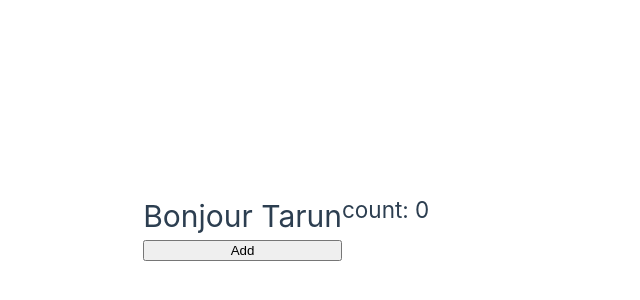
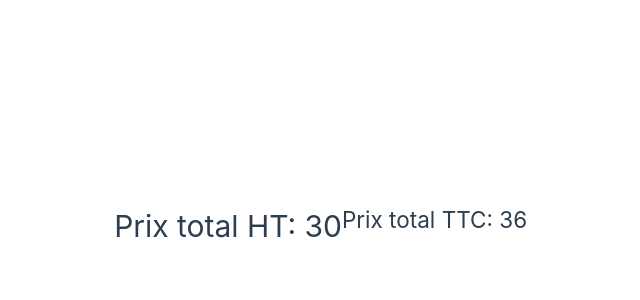
Before and after one commit to dhruthinooka/vueProj, a Vue app: page / in a window 1280 px wide. Shown: the part 174-474 px from the top of the page, without its empty margins (298-938 px from the left). Built offline with nearby package versions, Linux system fonts and the light colour scheme; the HTML template or start-up script is replaced by a standard one.

Commit message:
computed() for computing the values from reactive properties

```diff
--- a/src/App.vue
+++ b/src/App.vue
@@ -1,23 +1,21 @@
 <template>
-  <h1>Bonjour {{ user.name }}</h1>
-  <h2>count: {{ count }}</h2>
-  <button @click="incCount">Add</button>
+  <h1>Prix total HT: {{ totalPriceHT }}</h1>
+  <h2>Prix total TTC: {{ totalPriceTTC }}</h2>
 </template>
 <script setup lang="ts">
-import { ref, reactive } from 'vue'
+import { computed, reactive } from 'vue'
 
-const state = reactive( {
-  user: {
-    name: 'Tarun',
-    age: 32,
-  }
+const product = reactive({
+  name: 'books',
+  quantity: 3,
+  priceHT: 10
 })
 
-let { user } = state;
-let count = ref(0);
-function incCount() {
-  count.value++;
-  user.name = user.name === 'Tarun' ? 'Sita' : 'Tarun';
-}
+const totalPriceHT = computed(() => {
+  return product.priceHT * product.quantity
+})
+const totalPriceTTC = computed(() => {
+  return product.priceHT * product.quantity * 1.2
+})
 </script>
 <style></style>
```
